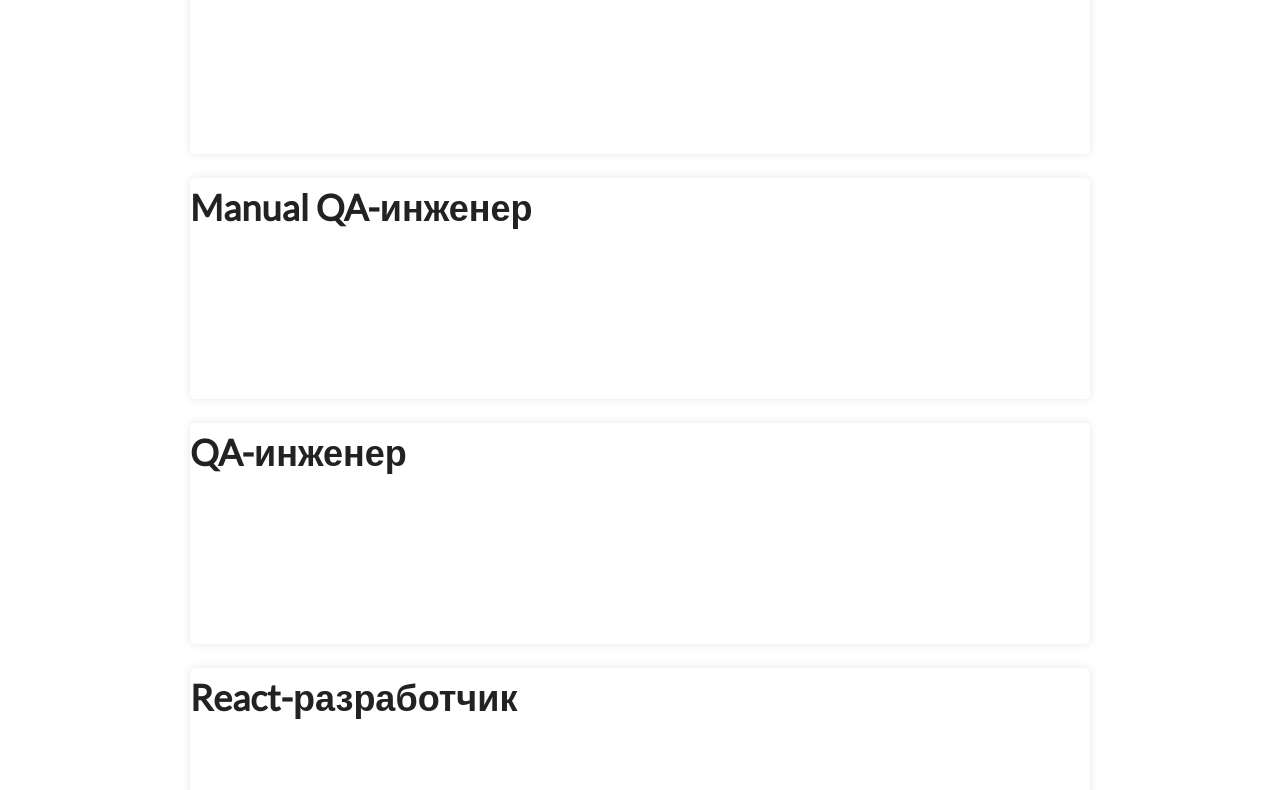
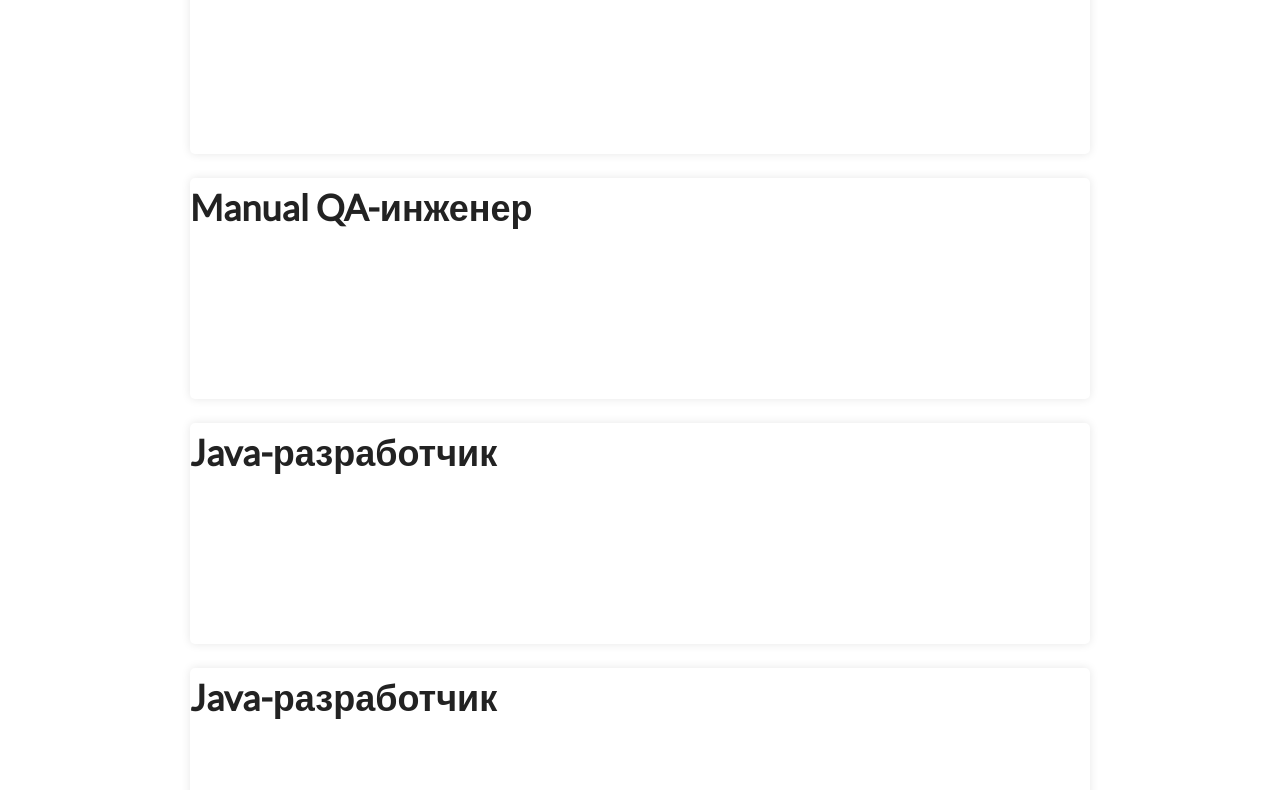
Before and after one commit to VladimirOlishevsky/cosysoft-11ty, an Eleventy site: page src/vacancies/qa-tlt.md in a window 1280 px wide. Shown: the part 628-1418 px from the top of the page. Built offline with nearby package versions, Linux system fonts and the light colour scheme; Eleventy itself is replaced by a stand-in of ours; files that its build step writes are made by us from their sources; files whose address does not match are found by name.

Commit message:
update config, show vacancies cards

```diff
--- a/src/_includes/components/vacanciesList.njk
+++ b/src/_includes/components/vacanciesList.njk
@@ -1,6 +1,5 @@
 <div class="vacancies__list">
-   {% vacancies | log %}
-   {% for post in vacancieslist | reverse %}
+   {% for vacancy in vacancieslist | reverse %}
     <div class="vacancies__item">
        <h1>{{vacancy.data.title}}</h1>
 
--- a/src/_includes/layouts/base.njk
+++ b/src/_includes/layouts/base.njk
@@ -11,7 +11,7 @@
       {{ content | safe }}
     </div>
 
-    <script src="assets/js/main.js"></script>
+    <script src="/scripts/main.js"></script>
      {{ js | safe }}
   </body>
 </html>
--- a/src/_includes/layouts/vacancies.njk
+++ b/src/_includes/layouts/vacancies.njk
@@ -9,14 +9,6 @@
     </div>
     <hr>
      {{ layoutContent | safe }}
-    {# {% set vacancieslist = collections.vacancies %} #}
-    <div class="vacancies__list">
-   {% for post in collections.vacancies %}
-    <div class="vacancies__item">
-       <h1>{{post.data.title}}</h1>
-
-    </div>
-     {% endfor %}
+    {% set vacancieslist = collections.vacancies %}
+    {% include "components/vacanciesList.njk" %}
 </div>
-    {# {% include "components/vacanciesList.njk" %} #}
-</div>
--- a/src/vacancies/vacancies.json
+++ b/src/vacancies/vacancies.json
@@ -1,6 +1,4 @@
 {
-    "layout": "layouts/vacancies.njk",
-    "tags": [
-      "vacancies"
-    ]
+  "tags": "vacancies",
+  "layout": "layouts/vacancies.njk"
   }
```
Also changed, not shown: .eleventy.js.
